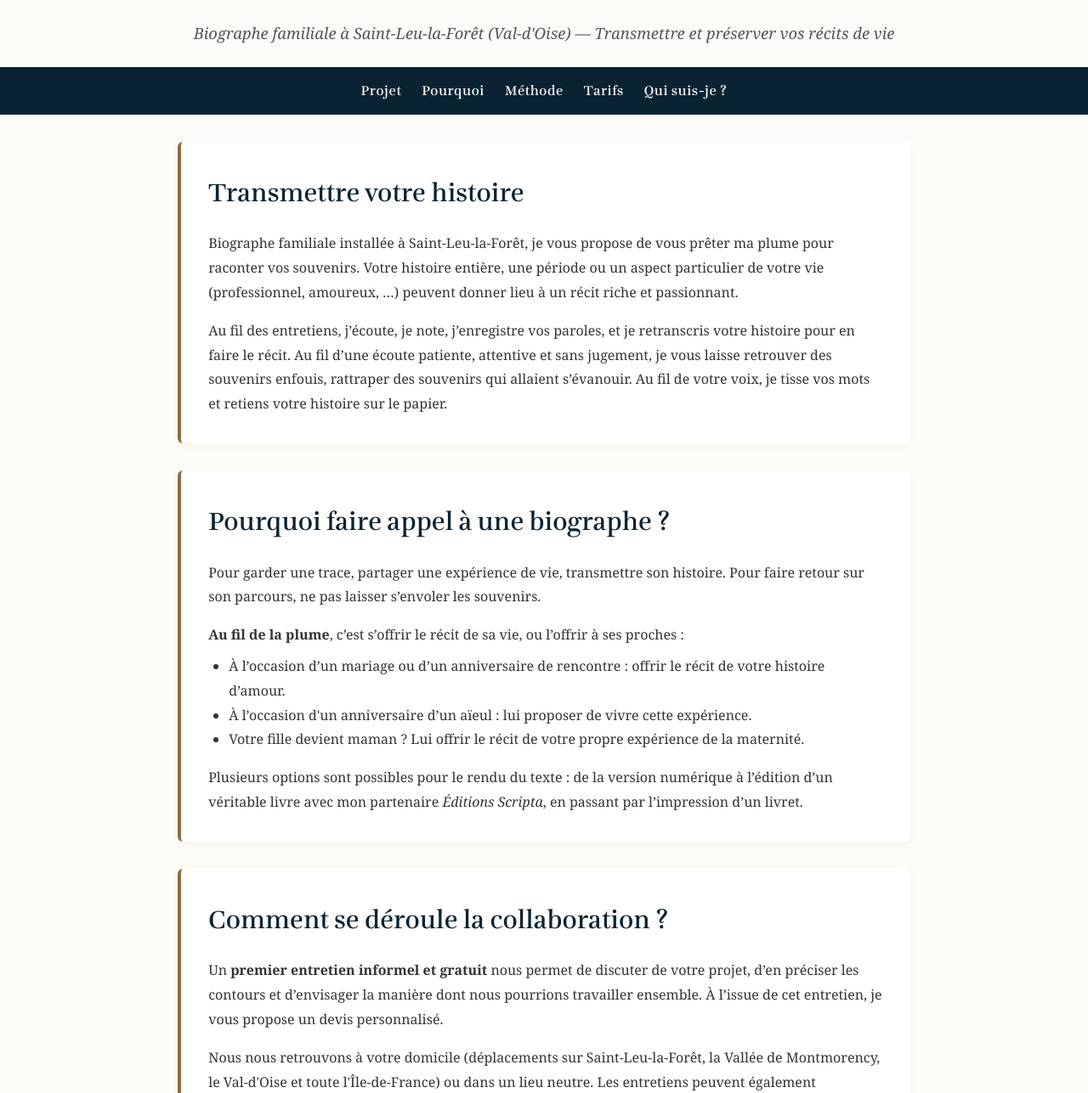
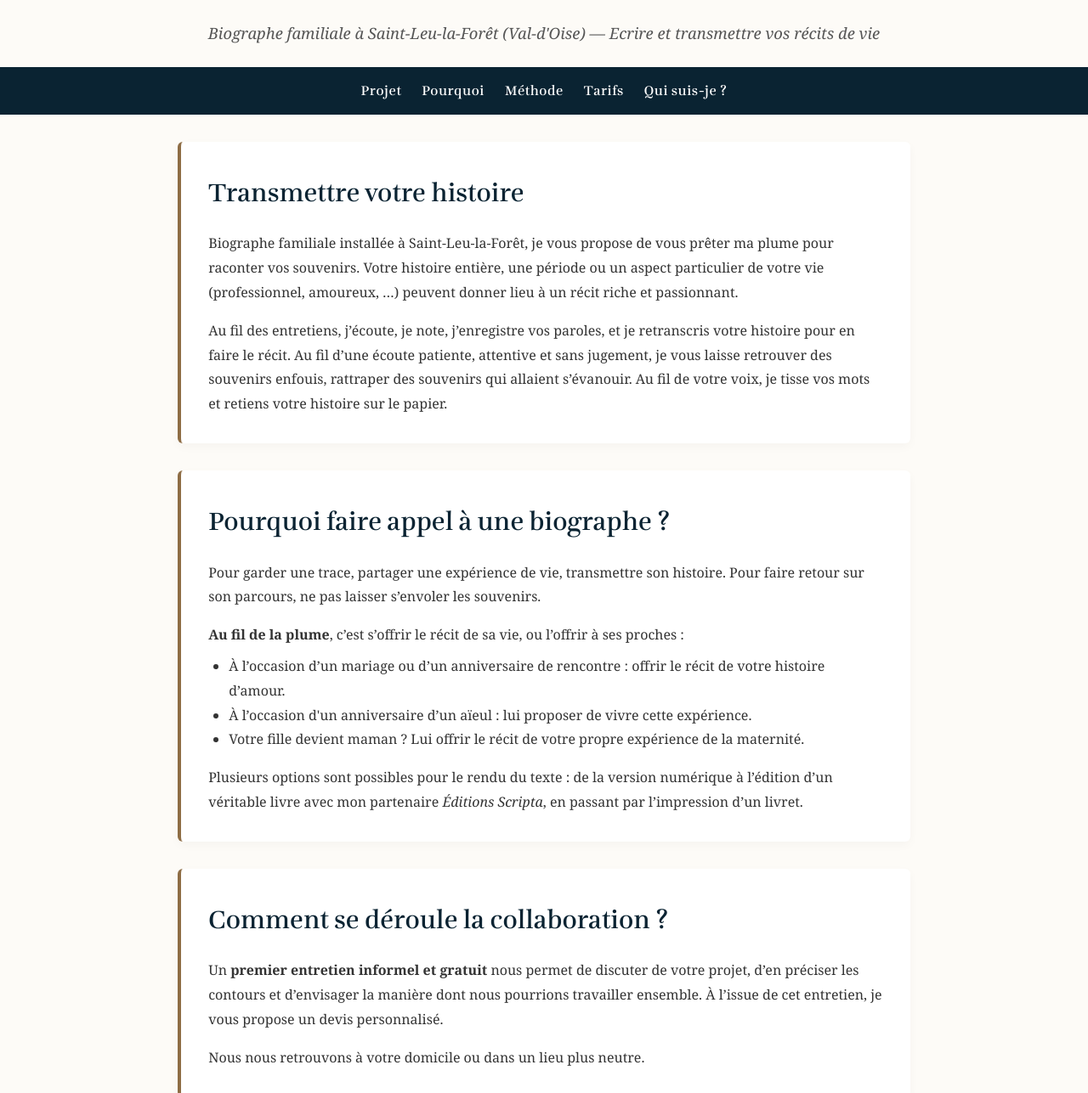
Before and after one commit to Aufildelaplume/aufildelaplume, a plain HTML site: page index.html in a window 1280 px wide. Shown: the part 313-1600 px from the top of the page at 85% size. Drawn offline with Linux system fonts and the light colour scheme.

Commit message:
Update index.html

```diff
--- a/index.html
+++ b/index.html
@@ -41,7 +41,6 @@
       "Vallée de Montmorency",
       "Val-d'Oise",
       "Île-de-France",
-      "À distance"
     ]
   }
   </script>
@@ -246,7 +245,7 @@
 
   <header>
     <img src="logo.jpg" alt="Au fil de la plume" class="logo-img">
-    <p>Biographe familiale à Saint-Leu-la-Forêt (Val-d'Oise) — Transmettre et préserver vos récits de vie</p>
+    <p>Biographe familiale à Saint-Leu-la-Forêt (Val-d'Oise) — Ecrire et transmettre vos récits de vie</p>
   </header>
 
   <nav>
@@ -280,7 +279,7 @@
     <section id="comment">
       <h2>Comment se déroule la collaboration ?</h2>
       <p>Un <strong>premier entretien informel et gratuit</strong> nous permet de discuter de votre projet, d’en préciser les contours et d’envisager la manière dont nous pourrions travailler ensemble. À l’issue de cet entretien, je vous propose un devis personnalisé.</p>
-      <p style="margin-top: 1rem;">Nous nous retrouvons à votre domicile (déplacements sur Saint-Leu-la-Forêt, la Vallée de Montmorency, le Val-d'Oise et toute l'Île-de-France) ou dans un lieu neutre. Les entretiens peuvent également s'effectuer à distance selon votre convenance.</p>
+      <p style="margin-top: 1rem;">Nous nous retrouvons à votre domicile ou dans un lieu plus neutre.</p>
     </section>
 
     <section id="tarifs">
```
